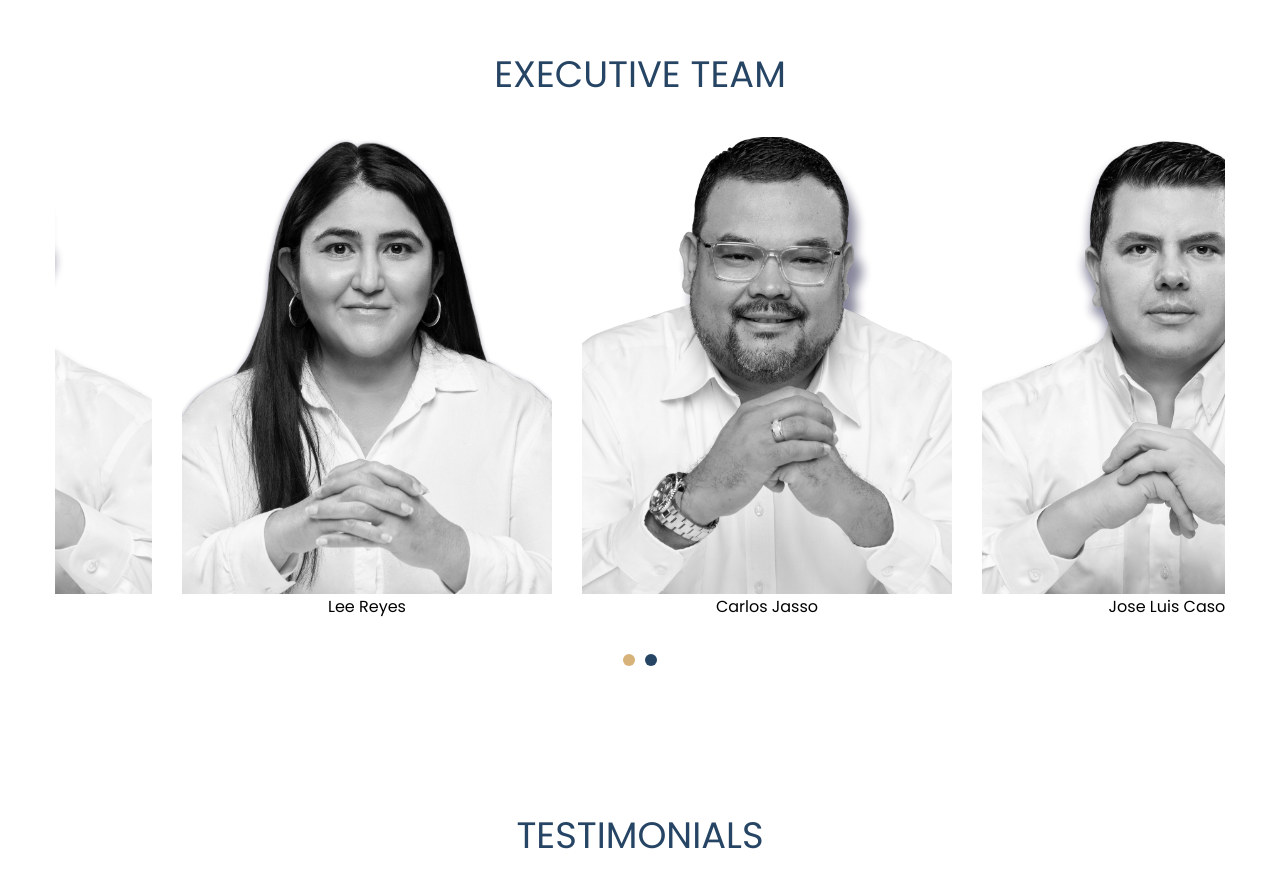
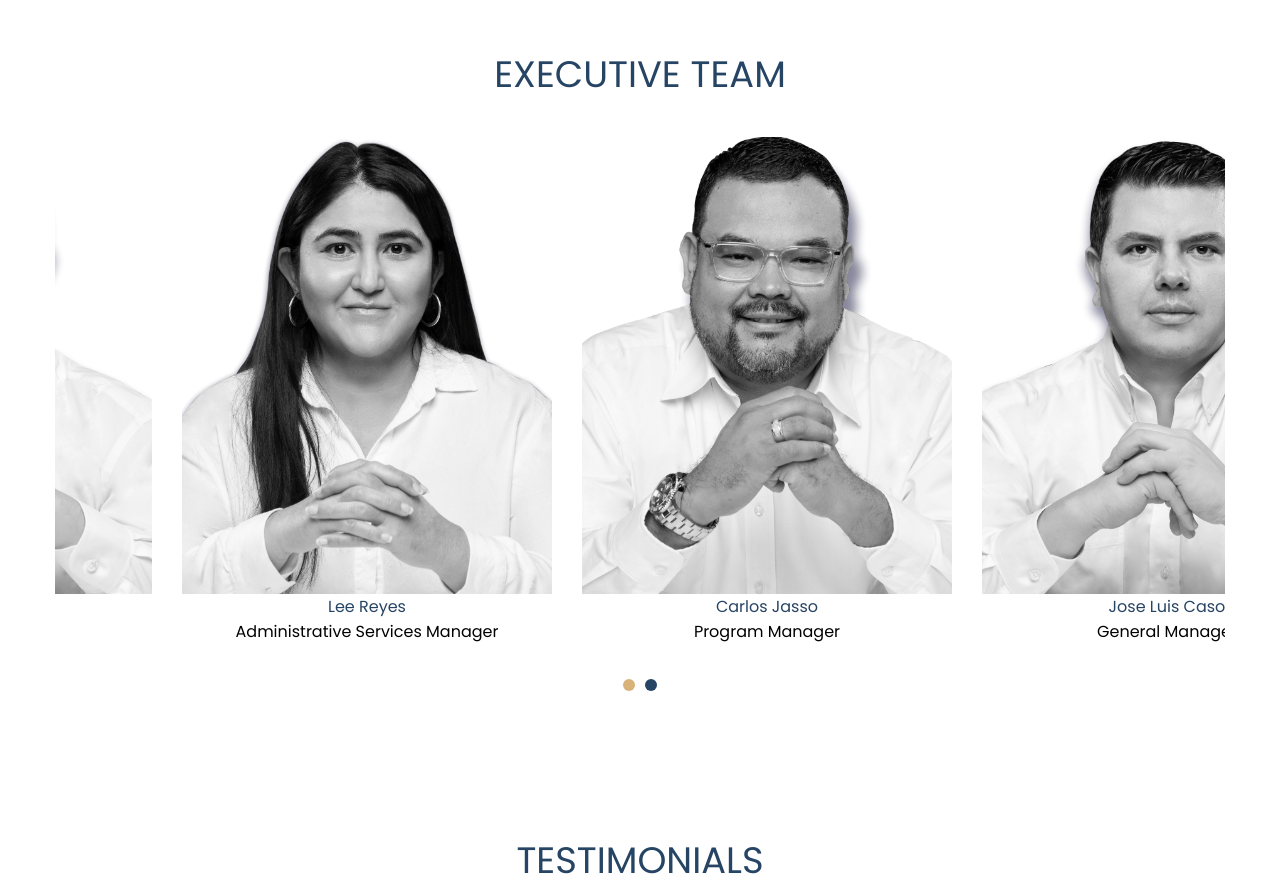
Before and after one commit to nishalillustration/casalaw, a plain HTML site: page index.html in a window 1280 px wide. Shown: the part 2400-3295 px from the top of the page. Drawn offline with nearby package versions, Linux system fonts and the light colour scheme.

Commit message:
Add files via upload

```diff
--- a/index.html
+++ b/index.html
@@ -24,8 +24,21 @@
                 <div class="logo js-scroll-trigger">
                     <a href="."> <img src="images/casologo.svg" alt="CASO Logo"></a>
                 </div>
+
+
+
+                <!-- <input type="checkbox" id="menu-toggle">
+                <label for="menu-toggle" class="menu-icon">&#9776;</label> -->
+
+
                 <input type="checkbox" id="menu-toggle">
-                <label for="menu-toggle" class="menu-icon">&#9776;</label>
+<label class="menu-icon" for="menu-toggle">
+  <div class="bar"></div>
+  <div class="bar"></div>
+  <div class="bar"></div>
+</label>
+
+
                 <ul class="menu">
                     <li><a href="#about" class="js-scroll-trigger">About</a></li>
                     <li><a href="#experience" class="js-scroll-trigger">Experience</a></li>
@@ -203,37 +216,43 @@
                     <div>
                         <div class="member">
                             <img src="images/Maskgroup.png" alt="team">
-                            Jose Luis Caso
+                           <h4>Jose Luis Caso</h4>
+                            <span>General Manager</span>
                         </div>
                     </div>
                     <div>
                         <div class="member">
                             <img src="images/Maskgroup-2.png" alt="team">
-                            Lee Reyes
+                             <h4>Lee Reyes</h4>
+                            <span>Administrative Services Manager</span>
                         </div>
                     </div>
                     <div>
                         <div class="member">
                             <img src="images/Maskgroup-3.png" alt="team">
-                            Carlos Jasso
+                             <h4>Carlos Jasso</h4>
+                            <span>Program Manager</span>
                         </div>
                     </div>
                     <div>
                         <div class="member">
                             <img src="images/Maskgroup.png" alt="team">
-                            Jose Luis Caso
+                           <h4>Jose Luis Caso</h4>
+                            <span>General Manager</span>
                         </div>
                     </div>
                     <div>
                         <div class="member">
-                            <img src="images/Maskgroup.png" alt="team">
-                            Jose Luis Caso
+                            <img src="images/Maskgroup-2.png" alt="team">
+                             <h4>Lee Reyes</h4>
+                            <span>Administrative Services Manager</span>
                         </div>
                     </div>
                     <div>
                         <div class="member">
-                            <img src="images/Maskgroup.png" alt="team">
-                            Jose Luis Caso
+                            <img src="images/Maskgroup-3.png" alt="team">
+                             <h4>Carlos Jasso</h4>
+                            <span>Program Manager</span>
                         </div>
                     </div>
 
```
